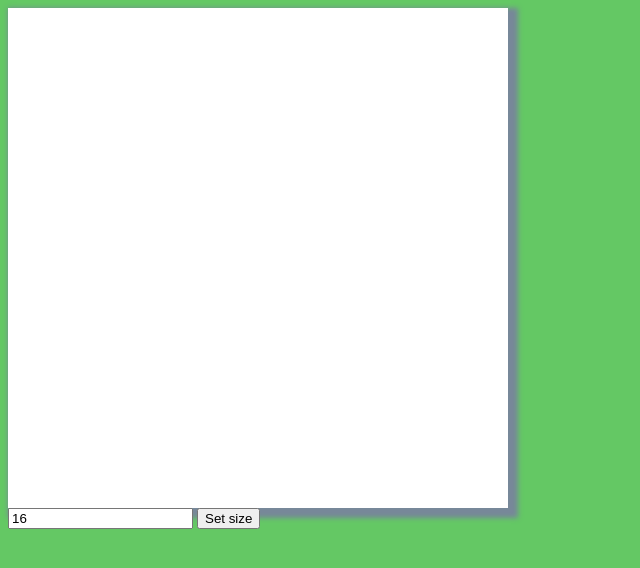
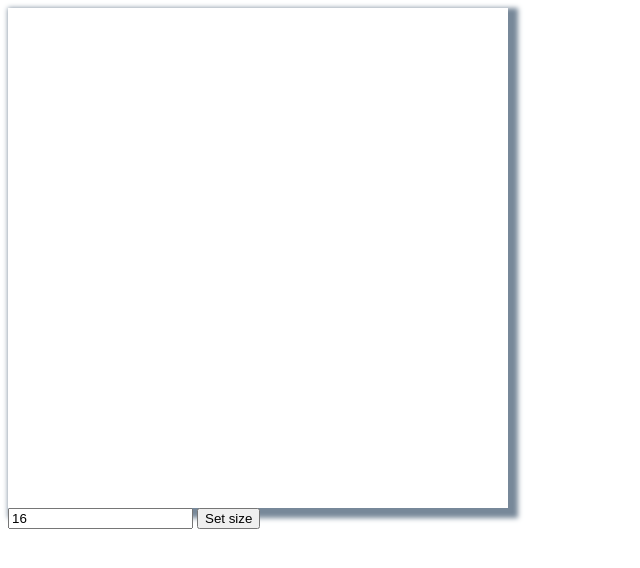
Before and after one commit to Tednn493/Etch-a-Sketch, a plain HTML site: page index.html in a window 1280 px wide. Shown: the whole page, without its empty margins (0-640 px from the left). Drawn offline with Linux system fonts and the light colour scheme.

Commit message:
fixed background color

```diff
--- a/style.css
+++ b/style.css
@@ -1,6 +1,6 @@
 html,body{
     height: 100%;
-    background-color: rgb(100,200,100);
+    background-color: (beige);
 }
 
 .board{
```
